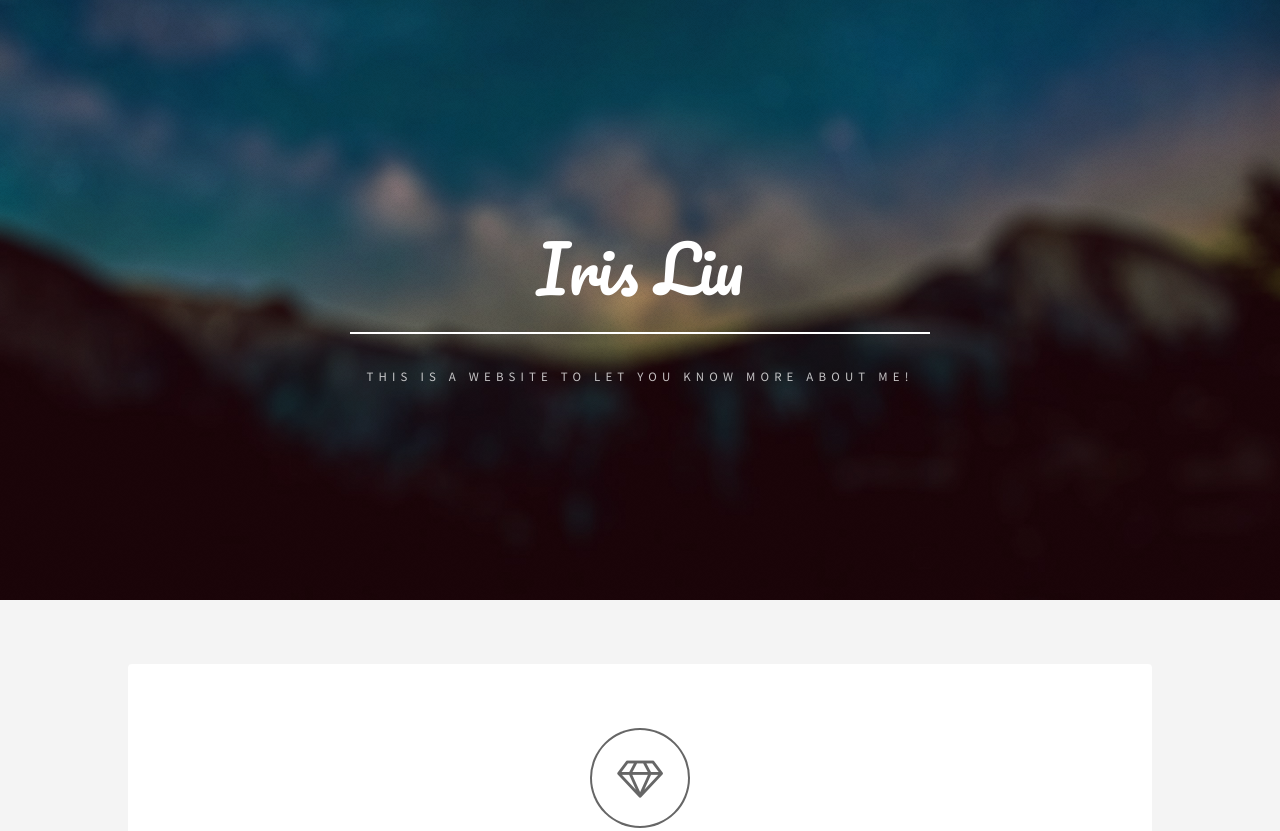
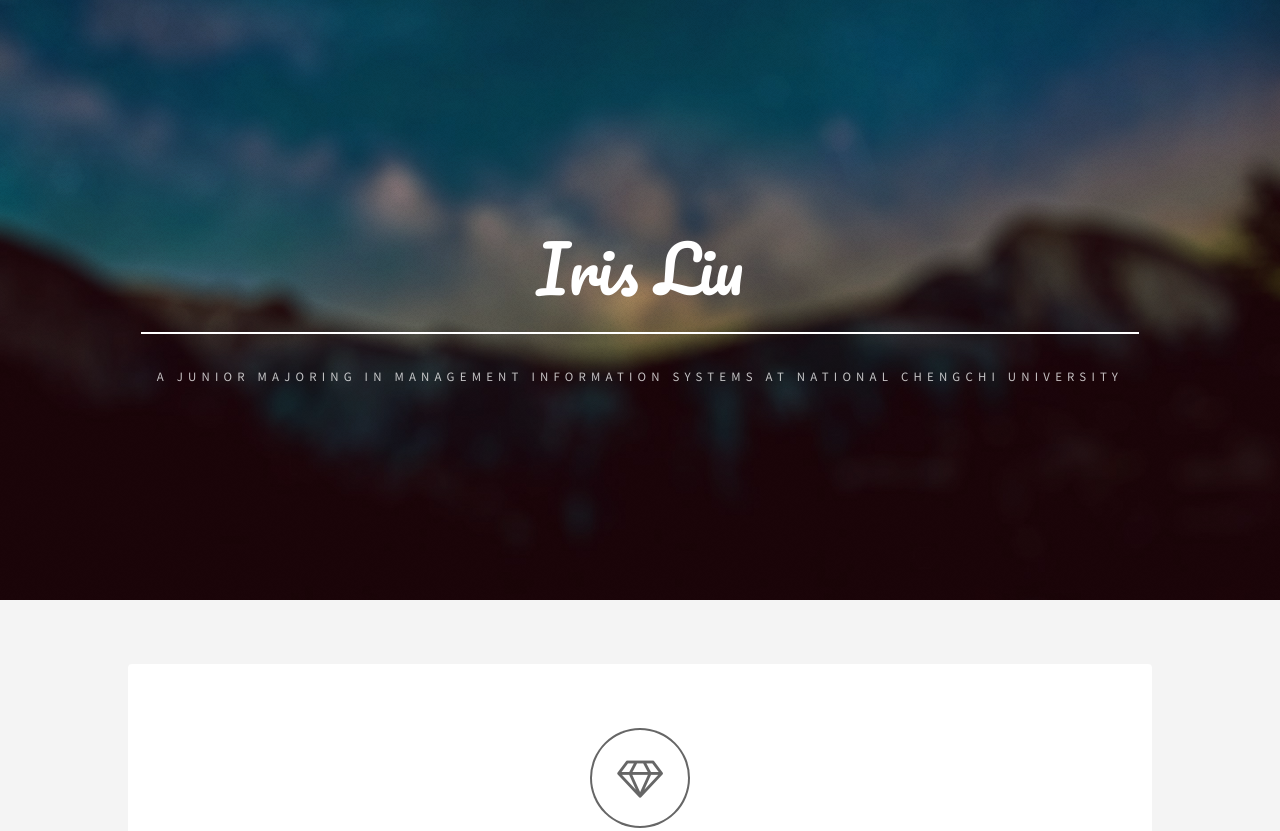
Before and after one commit to Hsuan127/personalwebsite, a plain HTML site: page index.html in a window 1280 px wide. Shown: the top 831 px of the page. Drawn offline with Linux system fonts and the light colour scheme.

Commit message:
Update index.html

```diff
--- a/index.html
+++ b/index.html
@@ -17,7 +17,7 @@
 			<header id="header" class="alt">
 				<div class="inner">
 					<h1>Iris Liu</h1>
-					<p>This is a website to let you know more about me!</p>
+					<p>A junior majoring in Management Information Systems at National ChengChi University</p>
 				</div>
 			</header>
 
```
